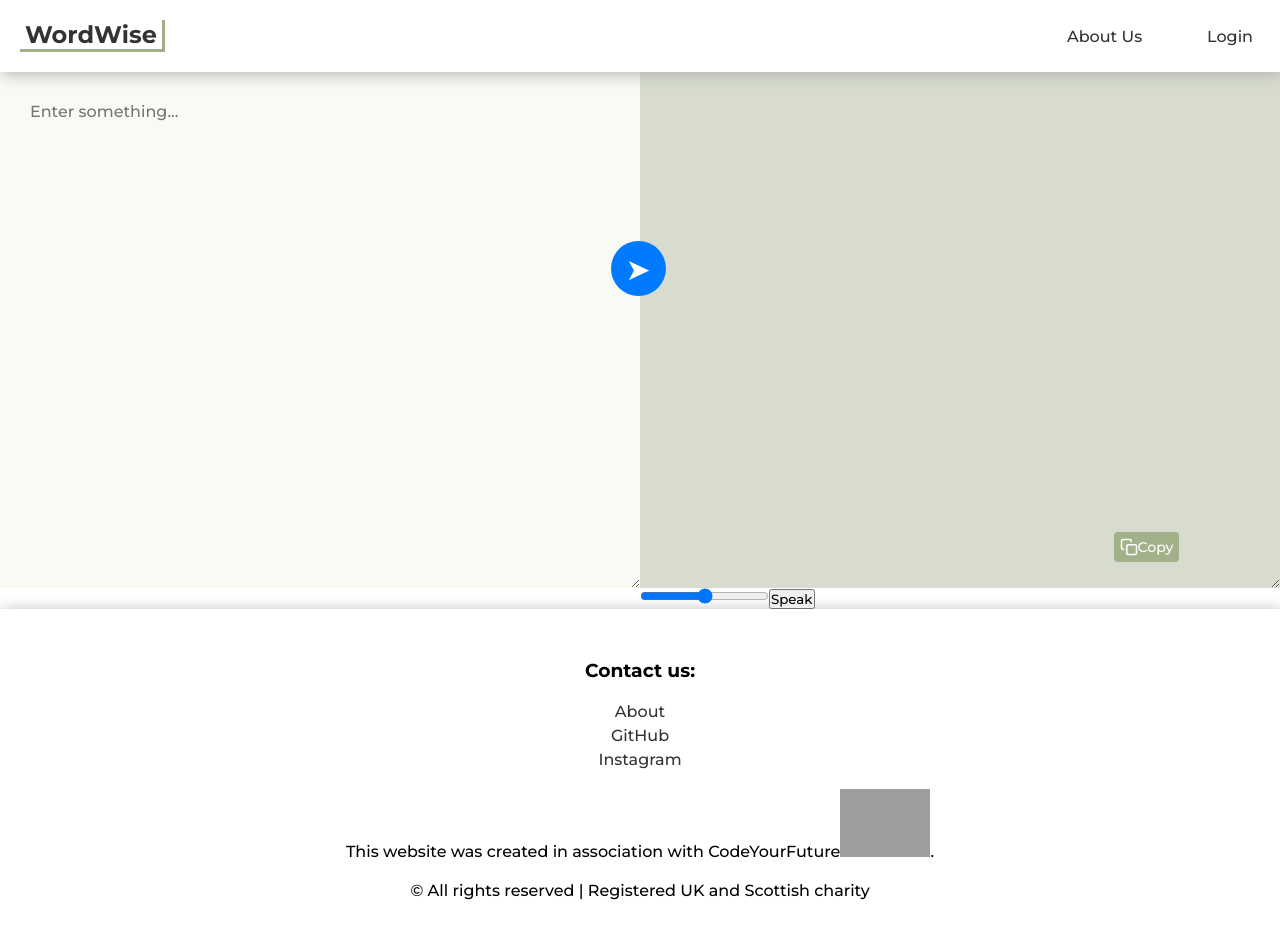
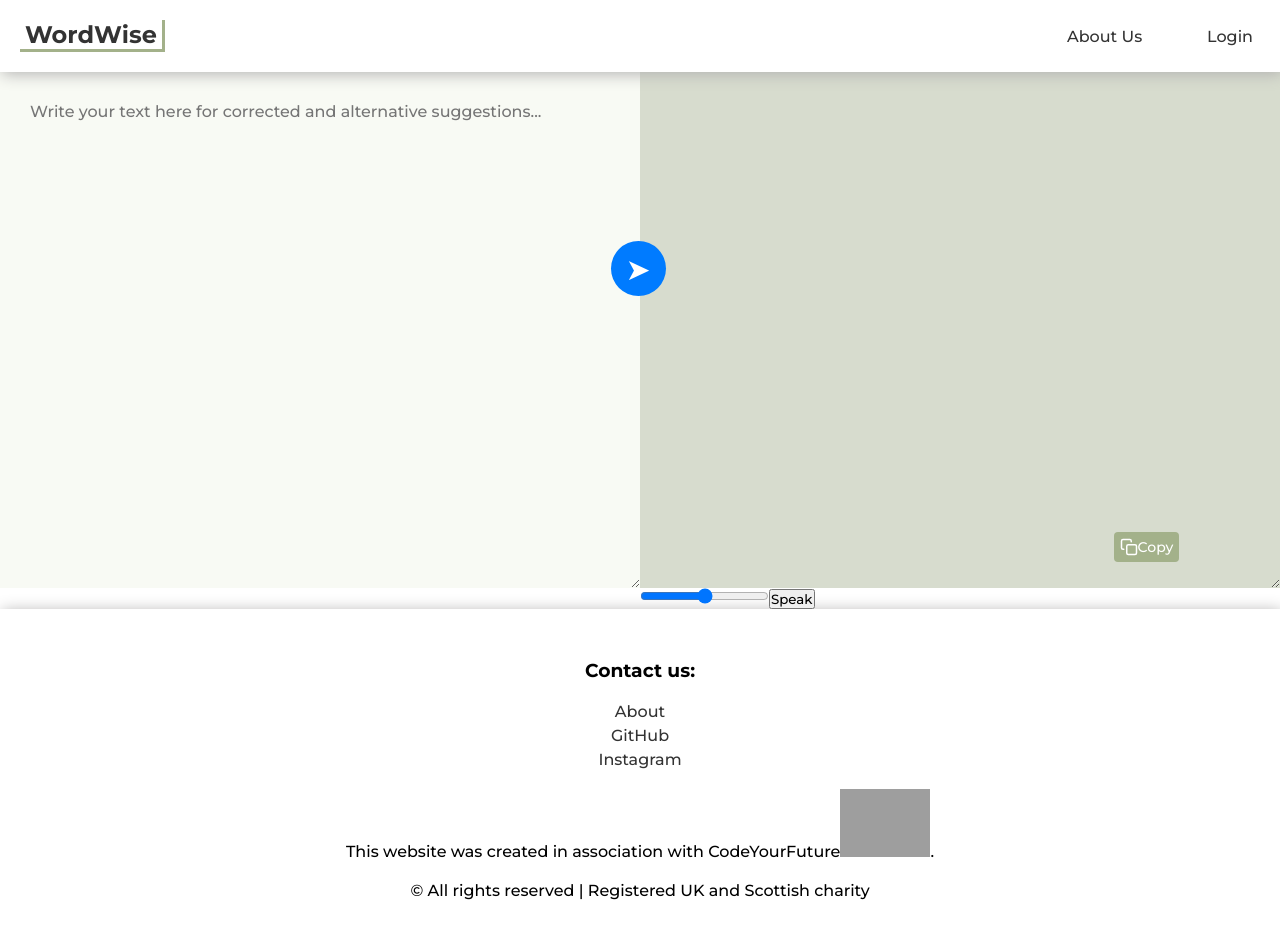
Before and after one commit to Bahare09/ldn9-fp-wordwise, a React (Create React App) app in the folder client/: page / in a window 1280 px wide. Shown: the top 938 px of the page. Built offline with nearby package versions, Linux system fonts and the light colour scheme; grey boxes are pictures that could not be loaded.

Commit message:
update placeholder message

```diff
--- a/client/src/components/Input.js
+++ b/client/src/components/Input.js
@@ -1,9 +1,7 @@
-import React, { useState } from "react";
+import React from "react";
 import "./InputOutput.css";
 
-const Input = ({ onSubmit }) => {
-	const [inputValue, setInputValue] = useState("");
-
+const Input = ({ inputValue, setInputValue, onSubmit }) => {
 	const handleInputChange = (e) => {
 		setInputValue(e.target.value);
 	};
@@ -43,7 +41,7 @@ const Input = ({ onSubmit }) => {
 			<textarea
 				value={inputValue}
 				onChange={handleInputChange}
-				placeholder="Enter something..."
+				placeholder="Write your text here for corrected and alternative suggestions..."
 				className="input-field"
 			/>
 			<button type="submit" className="submit-button" onClick={handleSubmit}>
```
